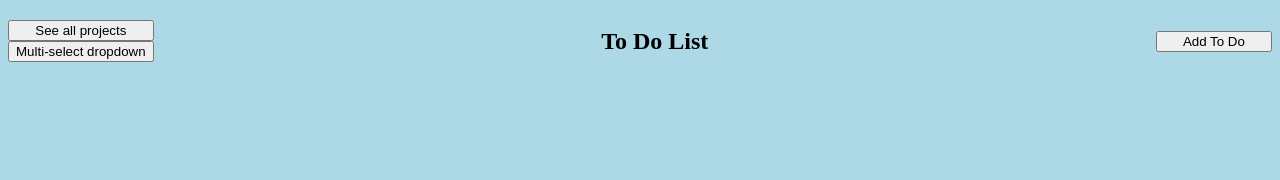
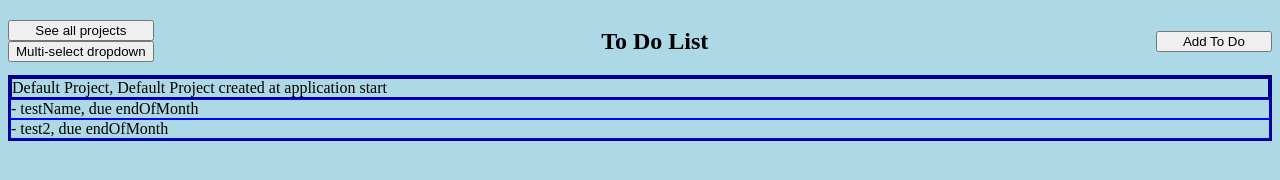
Before and after one commit to ibanpare/to-do-list, a website built with webpack: page src/index.html in a window 1280 px wide. Built offline with nearby package versions, Linux system fonts and the light colour scheme.

Commit message:
feat: add UI function foundations

```diff
--- a/src/index.html
+++ b/src/index.html
@@ -16,5 +16,10 @@
             <button class="nav-button"> Add To Do</button>
         </nav>
     </header>
+    <div class="project-container">
+        <div class="todo-container">
+
+        </div>
+    </div>
 </body>
 </html>
--- a/src/index.js
+++ b/src/index.js
@@ -1,5 +1,6 @@
 import project, {addToProject, removeFromProject, getFromProject, displayProjectItems} from "./projects.js";
 import toDo, { markAsDone, updateField, displayToDo } from "./to-do-item.js";
+import { renderProject, renderToDoItem } from "./ui-functions.js";
 import "./styles.css";
 
 console.log("Running")
@@ -12,3 +13,7 @@ const myToDo2 = toDo({name: "test2", description: "testDescr", notes: "testNotes
 addToProject(defaultProject, myToDo2);
 
 getFromProject(defaultProject,myToDo);
+
+renderProject(defaultProject);
+renderToDoItem(myToDo);
+renderToDoItem(myToDo2);
--- a/src/styles.css
+++ b/src/styles.css
@@ -22,3 +22,16 @@ nav {
     flex: 10;
     text-align: center;
 }
+
+.project-container {
+    border: 2px solid darkblue;
+}
+
+.to-do-item {
+    border: solid 1px blue;
+    cursor: pointer;
+}
+
+.to-do-item:hover {
+    background-color: lightgray;
+}
--- /dev/null
+++ b/src/ui-functions.js
@@ -0,0 +1,37 @@
+export function renderProject(project) {
+    const projectDiv = document.createElement("div");
+    projectDiv.setAttribute("class", "project-container");
+
+    projectDiv.textContent = `${project.name}, ${project.description}`;
+
+    const projectContainer = document.querySelector(".project-container");
+    projectContainer.appendChild(projectDiv);
+}
+
+export function renderToDoItem(item) {
+    const toDoDiv = document.createElement("div");
+    toDoDiv.textContent = `- ${item.name}, due ${item.dueDate}`;
+    toDoDiv.setAttribute("class", "to-do-item collapsed");
+
+    const projectContainer = document.querySelector(".project-container");
+
+    projectContainer.appendChild(toDoDiv);
+}
+
+export function expandToDoItem(item) {
+    // TO DO
+    // Da capire se ne serve una per richiuderlo o è la stessa
+
+}
+
+export function completeToDoItem(item) {
+    // TO DO
+}
+
+export function deleteToDoItem(item) {
+    // TO DO
+}
+
+export function addToDoItem(item, project) {
+    // TO DO
+}
```
